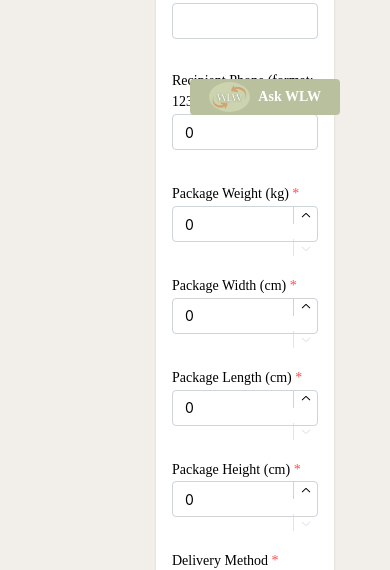
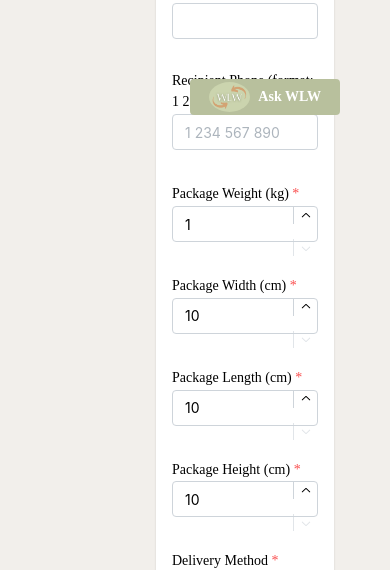
Before and after one commit to cristina-trofimov/WLW_soen343, a React (Vite) app in the folder frontend/: page /order/place in a window 390 px wide. Shown: the part 614-1184 px from the top of the page. Built offline with nearby package versions, Linux system fonts and the light colour scheme.

Commit message:
minor fixed ((1) phone number input betterified, (2) minimum size is now 10x10x10, (3) expiration date is a valid date (today + 4 years max)

```diff
--- a/frontend/src/pages/OrderPage.tsx
+++ b/frontend/src/pages/OrderPage.tsx
@@ -28,7 +28,7 @@ interface FormData {
   senderAddress: string;
   recipientName: string;
   recipientAddress: string;
-  recipientPhone: number;
+  recipientPhone: string;
   packageWeight: number;
   packageHeight: number;
   packageWidth: number;
@@ -50,11 +50,11 @@ const OrderPage = () => {
     senderAddress: '',
     recipientName: '',
     recipientAddress: '',
-    recipientPhone: 0,
-    packageWeight: 0,
-    packageHeight: 0,
-    packageWidth: 0,
-    packageLength: 0,
+    recipientPhone: '',
+    packageWeight: 1,
+    packageHeight: 10,
+    packageWidth: 10,
+    packageLength: 10,
     chosenDeliveryDate: '',
     chosenShippingPrice: 0,
     deliveryMethod: '',
@@ -65,9 +65,10 @@ const OrderPage = () => {
     recipientAddressSuggestions: [],
     distance: null
   });
-  const [phoneError, setPhoneError] = useState<string | null>(null);
+  // const [phoneError, setPhoneError] = useState<string | null>(null);
   const [senderAddressError, setSenderAddressError] = useState<string | null>(null);
   const [recipientAddressError, setRecipientAddressError] = useState<string | null>(null);
+  const [PhoneNumError, setPhoneNumError] = useState<string | null>(null);
   const navigate = useNavigate();
 
   // Main form data change handler
@@ -77,23 +78,45 @@ const OrderPage = () => {
       [field]: value,
     }));
   };
-  const validatePhoneNumber = () => {
-    const phoneString = formData.recipientPhone.toString();
-    if (phoneString.length !== 10) {
-      setPhoneError('Recipient phone number must be exactly 10 digits and follow the format above.');
-      return false;
+
+  // const validatePhoneNumber = () => {
+  //   const phoneString = formData.recipientPhone.toString();
+  //   if (phoneString.length !== 10) {
+  //     setPhoneError('Recipient phone number must be exactly 10 digits and follow the format above.');
+  //     return false;
+  //   }
+  //   setPhoneError(null);
+  //   return true;
+  // };
+
+  const handlePhoneNumChange = (e: React.FormEvent<HTMLInputElement>, isBlur: boolean) => {
+    let value = e.currentTarget.value.replace(/\D/g, ""); // Remove non-digit characters
+
+    if (value.length > 11) {
+      value = value.slice(0, 10); // Limit to 16 digits
+      console.log("VALUE TOO LONG");
     }
-    setPhoneError(null);
-    return true;
+
+    const formattedValue = value
+    .replace(/\D/g, "") // Remove all non-digit characters
+    .replace(/(\d)(\d{3})?(\d{3})?(\d{4})?$/, (_, p1, p2, p3, p4) =>
+        [p1, p2, p3, p4].filter(Boolean).join(" ")
+    ); // Add spaces at the correct positions
+
+    setPhoneNumError(
+      isBlur && value.length < 11 ? "This is not a valid phone number" : null
+    );
+
+    setFormData((prev) => ({ ...prev, recipientPhone: formattedValue }));
   };
 
   const handleSubmit = async (e: React.FormEvent) => {
     e.preventDefault();
 
-    // Validate phone number before continuing
-    if (!validatePhoneNumber()) {
-      return;
-    }
+    // // Validate phone number before continuing
+    // if (!validatePhoneNumber()) {
+    //   return;
+    // }
 
     // Wait for calculateDistance to finish
     await calculateDistance();
@@ -348,38 +371,45 @@ const OrderPage = () => {
                   </div>
               )}
               <TextInput
-                  label="Recipient Phone (format: 1231231234)"
+                  label="Recipient Phone (format: 1 234 567 890)"
                   required
-                  value={formData.recipientPhone.toString()}
-                  onChange={(e) => handleInputChange('recipientPhone', Number(e.currentTarget.value))}
-                  error={phoneError}
+                  value={formData.recipientPhone}
+                  // onChange={(e) => handleInputChange('recipientPhone', Number(e.currentTarget.value))}
+                  error={PhoneNumError}
+                  onInput={(e) => handlePhoneNumChange(e, false)}
+                  onBlur={(e) => handlePhoneNumChange(e, true)}
+                  placeholder='1 234 567 890'
               />
               <NumberInput
                   label="Package Weight (kg)"
                   required
-                  min={0}
+                  min={1}
                   value={formData.packageWeight}
+                  placeholder='1'
                   onChange={(value) => handleInputChange('packageWeight', value || 0)}
               />
               <NumberInput
                   label="Package Width (cm)"
                   required
-                  min={0}
+                  min={10}
                   value={formData.packageWidth}
+                  placeholder='10'
                   onChange={(value) => handleInputChange('packageWidth', value || 0)}
               />
               <NumberInput
                   label="Package Length (cm)"
                   required
-                  min={0}
+                  min={10}
                   value={formData.packageLength}
+                  placeholder='10'
                   onChange={(value) => handleInputChange('packageLength', value || 0)}
               />
               <NumberInput
                   label="Package Height (cm)"
                   required
-                  min={0}
+                  min={10}
                   value={formData.packageHeight}
+                  placeholder='10'
                   onChange={(value) => handleInputChange('packageHeight', value || 0)}
               />
               <Select
--- a/frontend/src/pages/PaymentPage.tsx
+++ b/frontend/src/pages/PaymentPage.tsx
@@ -25,7 +25,7 @@ interface PaymentFormData {
 
 interface LocationState {
   state?: {
-    trackingNumber ?: String;
+    trackingNumber?: String;
     senderName?: String;
     senderAddress?: String;
     receiverName?: String;
@@ -77,6 +77,30 @@ const PaymentPage = () => {
     setFormData((prev) => ({ ...prev, cardNumber: formattedValue }));
   };
 
+  // const handleExpDateChange = (e: React.FormEvent<HTMLInputElement>, isBlur: boolean) => {
+  //   let value = e.currentTarget.value.replace(/[^\d/]/g, ""); // Remove non-digit and non-slash characters
+
+  //   if (value.length > 5) {
+  //     value = value.slice(0, 5); // Limit to 5 characters
+  //   }
+
+  //   if (value.length === 2 && !value.includes("/")) {
+  //     value += "/";
+  //   } else if (value.length === 2 && value.includes("/")) {
+  //     value = "0" + value; // Add leading zero if only one digit before slash
+  //   } else if (value.length === 3 && !value.includes("/")) {
+  //     value = value.slice(0, 2) + "/" + value.slice(2);
+  //   }
+
+  //   if (isBlur) {
+  //     if (value.length < 5) {
+  //       value = "0" + value.charAt(0) + "/" + value.charAt(1) + value.charAt(3);
+  //     }
+  //   }
+
+  //   setFormData((prev) => ({ ...prev, expirationDate: value }));
+  // };
+
   const handleExpDateChange = (e: React.FormEvent<HTMLInputElement>, isBlur: boolean) => {
     let value = e.currentTarget.value.replace(/[^\d/]/g, ""); // Remove non-digit and non-slash characters
 
@@ -98,8 +122,35 @@ const PaymentPage = () => {
       }
     }
 
+    // Validate expiration date
+    if (value.length === 5) {
+      const [month, year] = value.split("/").map(Number);
+
+      if (month < 1 || month > 12) {
+        alert("Invalid month. Please enter a valid expiration date.");
+        return;
+      }
+
+      const currentDate = new Date();
+      const currentYear = currentDate.getFullYear() % 100; // Get last two digits of the current year
+      const currentMonth = currentDate.getMonth() + 1; // Months are zero-indexed
+      const maxYear = currentYear + 4; // Max allowed year (4 years from now)
+
+      if (
+        year < currentYear ||
+        year > maxYear ||
+        (year === currentYear && month < currentMonth)
+      ) {
+        alert("Invalid expiration date. Please enter a date between today and the next 4 years.");
+        return;
+      }
+    }
+
+    e.currentTarget.value = value;
+
     setFormData((prev) => ({ ...prev, expirationDate: value }));
   };
+
 
   const handleCvvChange = (e: React.FormEvent<HTMLInputElement>, isBlur: boolean) => {
     const value = e.currentTarget.value;
@@ -129,8 +180,12 @@ const PaymentPage = () => {
       });
       console.log("Payment successful:", response.data);
 
-    navigate("/order/review", { state: {trackingNum: location.state?.trackingNumber, senderName: location.state?.senderName, senderAddress: location.state?.senderAddress,
-                                receiverName: location.state?.receiverName, receiverAddress: location.state?.receiverAddress, total: formData.amount } });
+      navigate("/order/review", {
+        state: {
+          trackingNum: location.state?.trackingNumber, senderName: location.state?.senderName, senderAddress: location.state?.senderAddress,
+          receiverName: location.state?.receiverName, receiverAddress: location.state?.receiverAddress, total: formData.amount
+        }
+      });
     } catch (error) {
       console.log(error)
     }
```
Also changed, not shown: 2 other files (tests, documents, lock files or other folders).
